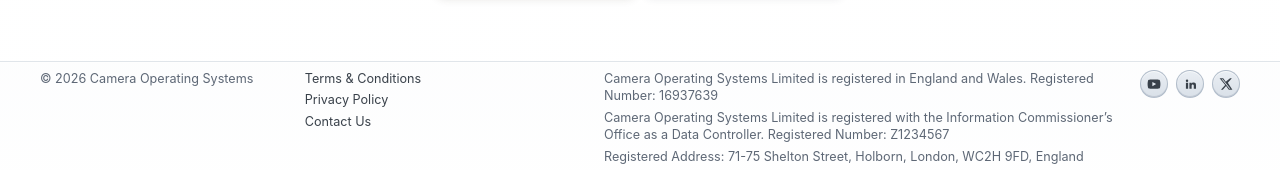
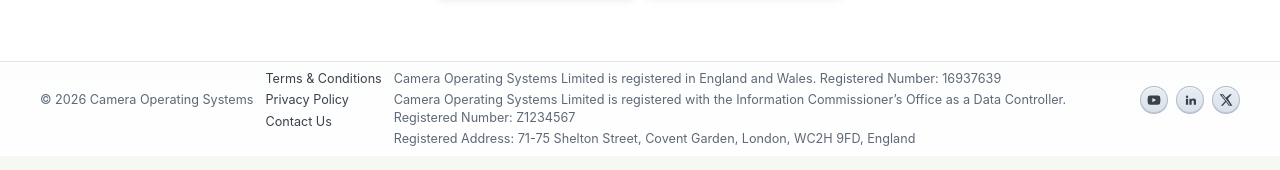
Before and after one commit to Ali-Nigzu/portal, a React (Vite) app in the folder frontend/: page / in a window 1280 px wide. Shown: the part 1342-1512 px from the top of the page. Built offline with nearby package versions, Linux system fonts and the light colour scheme; no server answers.

Commit message:
Refine landing footer row alignment and density

```diff
--- a/frontend/src/features/landing/content.ts
+++ b/frontend/src/features/landing/content.ts
@@ -54,7 +54,7 @@ export const landingCopy = {
     legalLines: [
       "Camera Operating Systems Limited is registered in England and Wales. Registered Number: 16937639",
       "Camera Operating Systems Limited is registered with the Information Commissioner’s Office as a Data Controller. Registered Number: Z1234567",
-      "Registered Address: 71-75 Shelton Street, Holborn, London, WC2H 9FD, England",
+      "Registered Address: 71-75 Shelton Street, Covent Garden, London, WC2H 9FD, England",
     ],
     socials: {
       youtube: "YouTube",
--- a/frontend/src/styles/LandingPage.css
+++ b/frontend/src/styles/LandingPage.css
@@ -741,9 +741,14 @@ body {
 
 .landing-footer-main {
   display: grid;
-  grid-template-columns: minmax(170px, 0.7fr) minmax(170px, 0.8fr) minmax(360px, 1.5fr);
-  gap: 16px 24px;
+  grid-template-columns: max-content max-content minmax(280px, 1fr);
+  gap: 10px 12px;
   align-items: start;
+}
+
+.landing-footer-copyright {
+  align-self: center;
+  transform: translateY(-9px);
 }
 
 .landing-footer-copyright,
@@ -782,7 +787,7 @@ body {
   gap: 4px;
 }
 
-.landing-footer-social { display: flex; align-items: center; justify-content: flex-end; gap: 8px; }
+.landing-footer-social { display: flex; align-items: center; justify-content: flex-end; gap: 8px; align-self: center; transform: translateY(-9px); }
 .landing-footer-social-link {
   width: 28px;
   height: 28px;
@@ -818,6 +823,7 @@ body {
 @media (max-width: 980px) {
   .landing-footer-main {
     grid-template-columns: 1fr 1fr;
+    gap: 10px 12px;
   }
 
   .landing-footer-legal-column {
```
